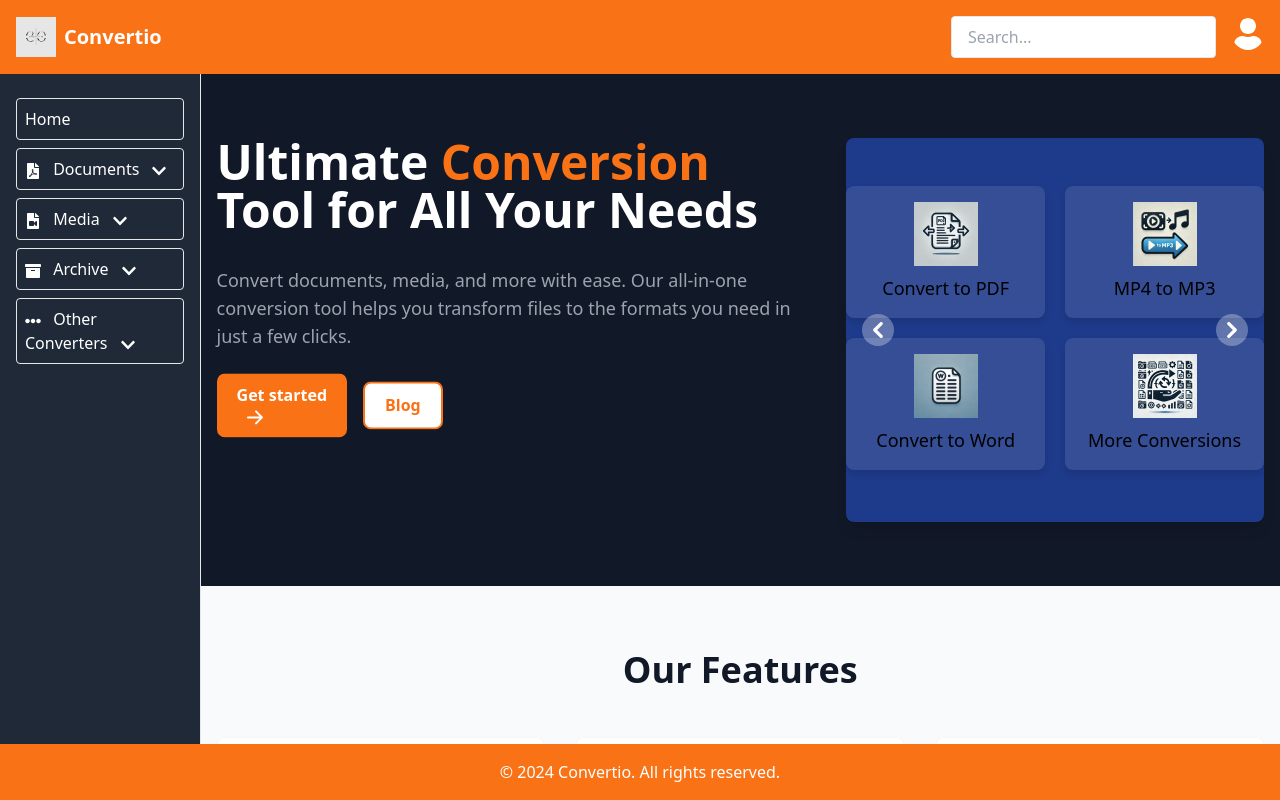
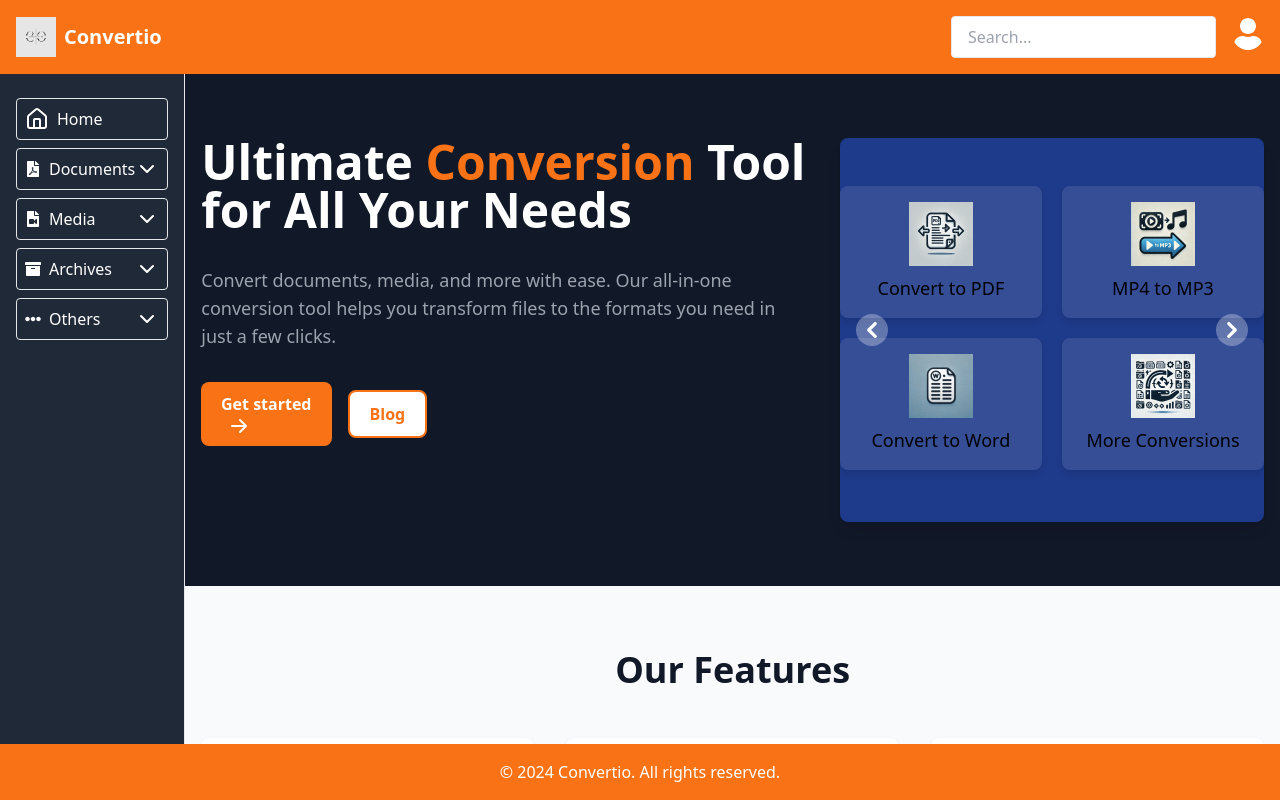
Before and after one commit to Yuri561/Convertio, a React (Vite) app: page / in a window 1280 px wide. Built offline with nearby package versions, Linux system fonts and the light colour scheme.

Commit message:
added mapping for sidebar

```diff
--- a/package.json
+++ b/package.json
@@ -18,6 +18,7 @@
     "file-saver": "^2.0.5",
     "flowbite": "^2.4.1",
     "jszip": "^3.10.1",
+    "lucide-react": "^0.400.0",
     "pdf-lib": "^1.17.1",
     "react": "^18.2.0",
     "react-dom": "^18.2.0",
--- a/src/App.jsx
+++ b/src/App.jsx
@@ -1,15 +1,7 @@
 import React, { useState } from 'react';
 import { BrowserRouter as Router, Routes, Route, Link } from 'react-router-dom';
-import {
-	FaBars,
-	FaTimes,
-	FaFilePdf,
-	FaFileVideo,
-	FaArchive,
-	FaEllipsisH,
-	FaUser,
-	FaChevronDown,
-} from 'react-icons/fa';
+import { FaBars, FaTimes, FaUser } from 'react-icons/fa';
+import Sidebar from './components/Sidebar/Sidebar'; // Adjust the path as needed
 import './index.css';
 import './App.css';
 import Logo from '/1.png';
@@ -19,7 +11,6 @@ import Mp4ToMp3Converter from './components/MP4toMP3/MP4toMP3';
 import Home from './components/Home/Home';
 import WordConverter from './components/WordConverter/WordConverter';
 import ImageConverter from './components/ImageConverter/ImageConverter';
-
 import ZipConverter from './components/ZipConverter/ZipConverter';
 import EbookConverter from './components/EbookConverter/EbookConverter';
 import SpreadsheetConverter from './components/SpreadsheetConverter/SpreadsheetConverter';
@@ -57,162 +48,6 @@ function App() {
 	);
 }
 
-const Sidebar = ({ sidebarOpen, setSidebarOpen }) => {
-	const [openCategory, setOpenCategory] = useState(null);
-
-	const toggleCategory = (category) => {
-		setOpenCategory(openCategory === category ? null : category);
-	};
-
-	return (
-		<div
-			className={`fixed inset-y-0 left-0 transform ${
-				sidebarOpen ? 'translate-x-0' : '-translate-x-full'
-			} transition-transform duration-200 ease-in-out bg-gray-800 text-white z-50 md:relative md:translate-x-0`}>
-			<div className='p-4 flex justify-between items-center md:hidden'>
-				<h2 className='text-2xl font-bold'>Convertio</h2>
-				<button
-					onClick={() => setSidebarOpen(false)}
-					className='text-white focus:outline-none'>
-					<FaTimes className='h-6 w-6' />
-				</button>
-			</div>
-			<nav className='space-y-2 p-4'>
-				<ul>
-					<li>
-						<Link
-							to='/'
-							className='block p-2 rounded hover:bg-gray-700 border my-2'
-							onClick={() => setSidebarOpen(false)}>
-							Home
-						</Link>
-					</li>
-					<li>
-						<button
-							onClick={() => toggleCategory('document')}
-							className='block p-2 rounded hover:bg-gray-700 border my-2 w-full text-left'>
-							<FaFilePdf className='inline-block mr-2' /> Documents
-							<FaChevronDown className='inline-block ml-3' />
-						</button>
-						{openCategory === 'document' && (
-							<ul className='ml-4 space-y-2'>
-								<li>
-									<Link
-										to='/pdf-converter'
-										className='block p-2 rounded hover:bg-gray-700 border my-2'
-										onClick={() => setSidebarOpen(false)}>
-										Convert to PDF
-									</Link>
-								</li>
-								<li>
-									<Link
-										to='/word-converter'
-										className='block p-2 rounded hover:bg-gray-700 border my-2'
-										onClick={() => setSidebarOpen(false)}>
-										Convert to Word
-									</Link>
-								</li>
-							</ul>
-						)}
-					</li>
-					<li>
-						<button
-							onClick={() => toggleCategory('media')}
-							className='block p-2 rounded hover:bg-gray-700 border my-2 w-full text-left'>
-							<FaFileVideo className='inline-block mr-2' /> Media
-							<FaChevronDown className='inline-block ml-3' />
-						</button>
-						{openCategory === 'media' && (
-							<ul className='ml-4 space-y-2'>
-								<li>
-									<Link
-										to='/mp4-to-mp3'
-										className='block p-2 rounded hover:bg-gray-700 border my-2'
-										onClick={() => setSidebarOpen(false)}>
-										MP4 to MP3
-									</Link>
-								</li>
-								<li>
-									<Link
-										to='/image-converter'
-										className='block p-2 rounded hover:bg-gray-700 border my-2'
-										onClick={() => setSidebarOpen(false)}>
-										Image Converter
-									</Link>
-								</li>
-							</ul>
-						)}
-					</li>
-					<li>
-						<button
-							onClick={() => toggleCategory('archive')}
-							className='block p-2 rounded hover:bg-gray-700 border my-2 w-full text-left'>
-							<FaArchive className='inline-block mr-2' /> Archive
-							<FaChevronDown className='inline-block ml-3' />
-						</button>
-						{openCategory === 'archive' && (
-							<ul className='ml-4 space-y-2'>
-								<li>
-									<Link
-										to='/zip-converter'
-										className='block p-2 rounded hover:bg-gray-700 border my-2'
-										onClick={() => setSidebarOpen(false)}>
-										ZIP Converter
-									</Link>
-								</li>
-							</ul>
-						)}
-					</li>
-					<li>
-						<button
-							onClick={() => toggleCategory('others')}
-							className='block p-2 rounded hover:bg-gray-700 border my-2 w-full text-left'>
-							<FaEllipsisH className='inline-block mr-2' /> Other Converters
-							<FaChevronDown className='inline-block ml-3' />
-						</button>
-						{openCategory === 'others' && (
-							<ul className='ml-4 space-y-2'>
-								<li>
-									<Link
-										to='/ebook-converter'
-										className='block p-2 rounded hover:bg-gray-700 border my-2'
-										onClick={() => setSidebarOpen(false)}>
-										eBook Converter
-									</Link>
-								</li>
-								<li>
-									<Link
-										to='/subtitle-converter'
-										className='block p-2 rounded hover:bg-gray-700 border my-2'
-										onClick={() => setSidebarOpen(false)}>
-										Subtitle Converter
-									</Link>
-								</li>
-								<li>
-									<Link
-										to='/spreadsheet-converter'
-										className='block p-2 rounded hover:bg-gray-700 border my-2'
-										onClick={() => setSidebarOpen(false)}>
-										Spreadsheet Converter
-									</Link>
-								</li>
-								<li>
-									<Link
-										to='/code-converter'
-										className='block p-2 rounded hover:bg-gray-700 border my-2'
-										onClick={() => setSidebarOpen(false)}>
-										Code Converter
-									</Link>
-								</li>
-							</ul>
-						)}
-					</li>
-				</ul>
-			</nav>
-		</div>
-	);
-};
-
 const Navbar = ({ setSidebarOpen }) => {
 	return (
 		<header className='flex justify-between items-center p-4 nav-color shadow'>
@@ -236,10 +71,10 @@ const Navbar = ({ setSidebarOpen }) => {
 						<FaUser className='h-8 w-8 rounded-full text-white' />
 					</button>
 					<div className='absolute right-0 mt-2 w-48 bg-white border rounded shadow-lg hidden'>
-						<Link to='/profile' className=' px-4 py-2'>
+						<Link to='/profile' className='px-4 py-2'>
 							Your profile
 						</Link>
-						<Link to='/sign-out' className=' px-4 py-2'>
+						<Link to='/sign-out' className='px-4 py-2'>
 							Sign out
 						</Link>
 					</div>
--- a/src/components/Home/Home.jsx
+++ b/src/components/Home/Home.jsx
@@ -11,7 +11,6 @@ import zipIcon from '../../../public/zipIcon.png';
 import './Home.css';
 
 const Home = () => {
-
 	useEffect(() => {
 		const carousels = document.querySelectorAll('[data-carousel]');
 		carousels.forEach((carousel) => {
@@ -54,26 +53,21 @@ const Home = () => {
 	}, []);
 
 	return (
-		<section className='bg-gray-900 min-h-screen border-l'>
+		<section className='bg-gray-900 min-h-screen border-l' data-aos='zoom-in'>
 			<div className='container mx-auto px-4 py-16'>
 				<div className='grid lg:grid-cols-12 gap-8'>
 					<div className='lg:col-span-7'>
-						<h1
-							className='text-5xl font-extrabold text-white mb-8'
-							data-aos='fade-right'>
+						<h1 className='text-5xl font-extrabold text-white mb-8'>
 							Ultimate <span className='text-orange-500'>Conversion</span> Tool
 							for All Your Needs
 						</h1>
-						<p className='text-lg text-gray-400 mb-8' data-aos='fade-left'>
+						<p className='text-lg text-gray-400 mb-8'>
 							Convert documents, media, and more with ease. Our all-in-one
 							conversion tool helps you transform files to the formats you need
 							in just a few clicks.
 						</p>
 						<div className='flex flex-wrap items-center space-x-4'>
-							<Link
-								to='/pdf-converter/'
-								className='btn btn-primary'
-								data-aos='fade-up'>
+							<Link to='/pdf-converter/' className='btn btn-primary'>
 								Get started
 								<svg
 									className='w-5 h-5 ml-2'
@@ -86,7 +80,7 @@ const Home = () => {
 										clipRule='evenodd'></path>
 								</svg>
 							</Link>
-							<a href='#' className='btn btn-secondary' data-aos='fade-up'>
+							<a href='#' className='btn btn-secondary'>
 								Blog
 							</a>
 						</div>
@@ -95,8 +89,7 @@ const Home = () => {
 						<div
 							id='carousel-icons'
 							className='relative w-full h-96 bg-blue-900 rounded-lg shadow-lg overflow-hidden'
-							data-carousel='static'
-							>
+							data-carousel='static'>
 							<div className='relative h-full overflow-hidden rounded-lg shadow-lg'>
 								<div
 									className='grid grid-cols-2 gap-5 duration-700 ease-in-out my-12'
@@ -137,8 +130,8 @@ const Home = () => {
 									</div>
 								</div>
 								<div
-                  className='grid grid-cols-2 gap-5 duration-700 ease-in-out '
-                  data-carousel-item  >
+									className='grid grid-cols-2 gap-5 duration-700 ease-in-out'
+									data-carousel-item>
 									<div className='card'>
 										<img
 											src={imgIcon}
--- a/src/components/ImageConverter/ImageConverter.jsx
+++ b/src/components/ImageConverter/ImageConverter.jsx
@@ -61,7 +61,7 @@ const ImageConverter = () => {
 
 	return (
 		<div
-			className='image-converter-container p-6 bg-gray-100 min-h-screen'
+			className='image-converter-container p-6 bg-gray-900 min-h-screen'
 			data-aos='zoom-in'>
 			<h1
 				className='text-4xl font-extrabold mb-4 text-orange-500'
--- a/src/components/MP4toMP3/MP4toMP3.jsx
+++ b/src/components/MP4toMP3/MP4toMP3.jsx
@@ -56,7 +56,7 @@ const MP4toMP3 = () => {
 
 	return (
 		<div
-			className='mp4-to-mp3-converter-container p-6 bg-gray-100 min-h-screen'
+			className='mp4-to-mp3-converter-container p-6 bg-gray-900 min-h-screen'
 			data-aos='zoom-in'>
 			<h1
 				className='text-4xl font-extrabold mb-4 text-orange-500'
--- /dev/null
+++ b/src/components/Sidebar/Sidebar.jsx
@@ -0,0 +1,82 @@
+import React, { useState } from 'react';
+import { Link } from 'react-router-dom';
+import { FaTimes } from 'react-icons/fa';
+import { ChevronDown, ChevronUp } from 'lucide-react'; // Import ChevronUp
+import sideObj from '../../mapData/SideObj'; // Adjust the path as needed
+
+const Sidebar = ({ sidebarOpen, setSidebarOpen }) => {
+	const [openCategory, setOpenCategory] = useState(null);
+
+	const toggleCategory = (category) => {
+		setOpenCategory(openCategory === category ? null : category);
+	};
+
+	return (
+		<div
+			className={`fixed inset-y-0 left-0 transform ${
+				sidebarOpen ? 'translate-x-0' : '-translate-x-full'
+			} transition-transform duration-200 ease-in-out bg-gray-800 text-white z-50 md:relative md:translate-x-0`}>
+			<div className='p-4 flex justify-between items-center md:hidden'>
+				<h2 className='text-2xl font-bold'>Convertio</h2>
+				<button
+					onClick={() => setSidebarOpen(false)}
+					className='text-white focus:outline-none'>
+					<FaTimes className='h-6 w-6' />
+				</button>
+			</div>
+			<nav className='space-y-2 p-4'>
+				<ul>
+					{sideObj.map((item, index) => (
+						<li key={index}>
+							{item.urls ? (
+								<>
+									<button
+										onClick={() => toggleCategory(item.title)}
+										className='p-2 flex justify-between items-center rounded hover:bg-gray-700 border my-2 w-full text-left'>
+										<div className='flex items-center'>
+											<item.icon className='mr-2' />
+											{item.title}
+										</div>
+										<div>
+											{openCategory === item.title ? (
+												<ChevronUp />
+											) : (
+												<ChevronDown />
+											)}
+										</div>
+									</button>
+									{openCategory === item.title && (
+										<ul className='ml-4 space-y-2'>
+											{item.urls.map((subItem, subIndex) => (
+												<li key={subIndex}>
+													<Link
+														to={subItem.url}
+														className='block p-2 rounded hover:bg-gray-700 border my-2'
+														onClick={() => setSidebarOpen(false)}>
+														{subItem.title}
+													</Link>
+												</li>
+											))}
+										</ul>
+									)}
+								</>
+							) : (
+								<Link
+									to={item.url}
+									className='block p-2 rounded hover:bg-gray-700 border my-2'
+									onClick={() => setSidebarOpen(false)}>
+									<div className='flex items-center'>
+										<item.icon className='mr-2' />
+										{item.title}
+									</div>
+								</Link>
+							)}
+						</li>
+					))}
+				</ul>
+			</nav>
+		</div>
+	);
+};
+
+export default Sidebar;
--- a/src/components/SpreadsheetConverter/SpreadsheetConverter.jsx
+++ b/src/components/SpreadsheetConverter/SpreadsheetConverter.jsx
@@ -45,7 +45,7 @@ const SpreadsheetConverter = () => {
 
 	return (
 		<div
-			className='spreadsheet-converter-container p-6 bg-gray-100 min-h-screen'
+			className='spreadsheet-converter-container p-6 bg-gray-900 min-h-screen'
 			data-aos='zoom-in'>
 			<h1
 				className='text-4xl font-extrabold mb-4 text-orange-500'
--- a/src/components/WordConverter/WordConverter.jsx
+++ b/src/components/WordConverter/WordConverter.jsx
@@ -53,7 +53,7 @@ const WordConverter = () => {
 
 	return (
 		<div
-			className='word-converter-container p-6 bg-gray-100 min-h-screen'
+			className='word-converter-container p-6 bg-gray-900 min-h-screen'
 			data-aos='zoom-in'>
 			<h1
 				className='text-4xl font-extrabold mb-4 text-orange-500'
--- a/src/components/ZipConverter/ZipConverter.jsx
+++ b/src/components/ZipConverter/ZipConverter.jsx
@@ -40,7 +40,7 @@ const ZipConverter = () => {
 
 	return (
 		<div
-			className='zip-converter-container p-6 bg-gray-100 min-h-screen'
+			className='zip-converter-container p-6 bg-gray-900 min-h-screen'
 			data-aos='zoom-in'>
 			<h1
 				className='text-4xl font-extrabold mb-4 text-orange-500'
--- /dev/null
+++ b/src/mapData/SideObj.js
@@ -0,0 +1,72 @@
+import { House } from 'lucide-react';
+import { FaFilePdf, FaFileVideo, FaArchive, FaEllipsisH } from 'react-icons/fa';
+
+const sideObj = [
+	{
+		title: 'Home',
+		url: '/',
+		icon: House,
+	},
+	{
+		title: 'Documents',
+		urls: [
+			{
+				title: 'Convert to PDF',
+				url: '/pdf-converter',
+			},
+			{
+				title: 'Convert to Word',
+				url: '/word-converter',
+			},
+		],
+		icon: FaFilePdf,
+	},
+	{
+		title: 'Media',
+		urls: [
+			{
+				title: 'MP4 to MP3',
+				url: '/mp4-to-mp3',
+			},
+			{
+				title: 'Image Converter',
+				url: '/image-converter',
+			},
+		],
+		icon: FaFileVideo,
+	},
+	{
+		title: 'Archives',
+		urls: [
+			{
+				title: 'Zip Archive',
+				url: '/zip-archive',
+			},
+		],
+		icon: FaArchive,
+	},
+	{
+		title: 'Others',
+		urls: [
+			{
+				title: 'eBook Converter',
+				url: '/ebook-converter',
+			},
+			{
+				title: 'Subtitle Converter',
+				url: '/subtitle-converter',
+			},
+			{
+				title: 'Spreadsheet Converter',
+				url: '/spreadsheet-converter',
+			},
+			{
+				title: 'Code Converter',
+				url: '/code-converter',
+			},
+		],
+		icon: FaEllipsisH,
+	},
+];
+
+export default sideObj;
```
Also changed, not shown: 1 other file (tests, documents, lock files or other folders).
